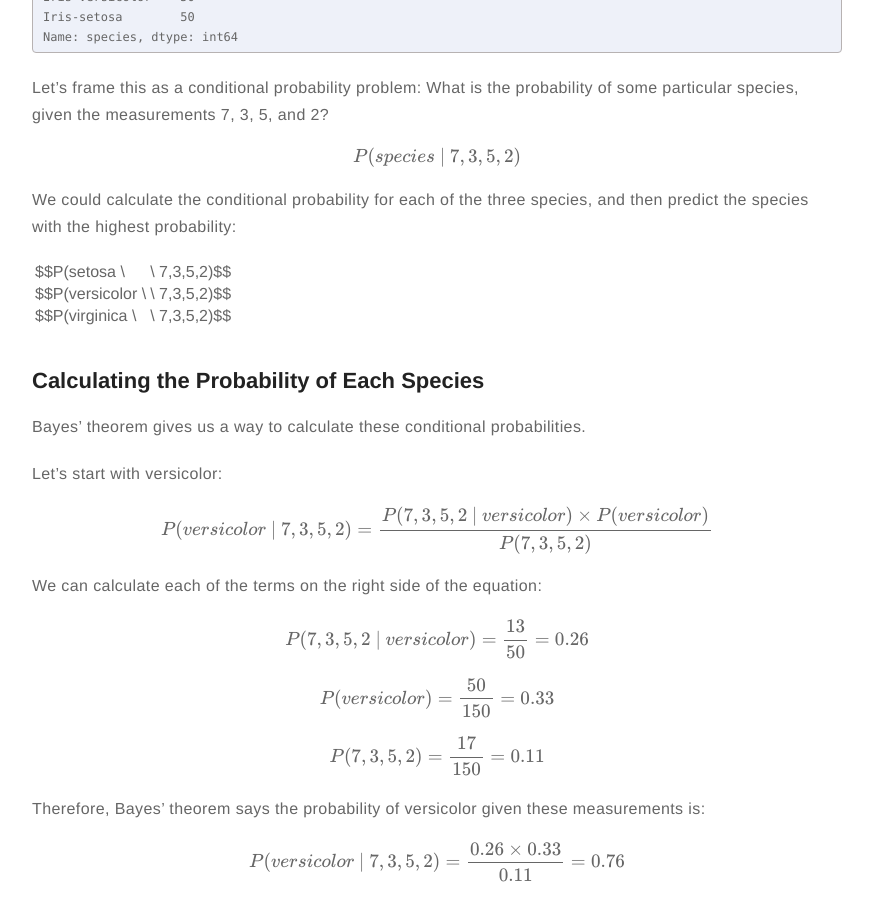
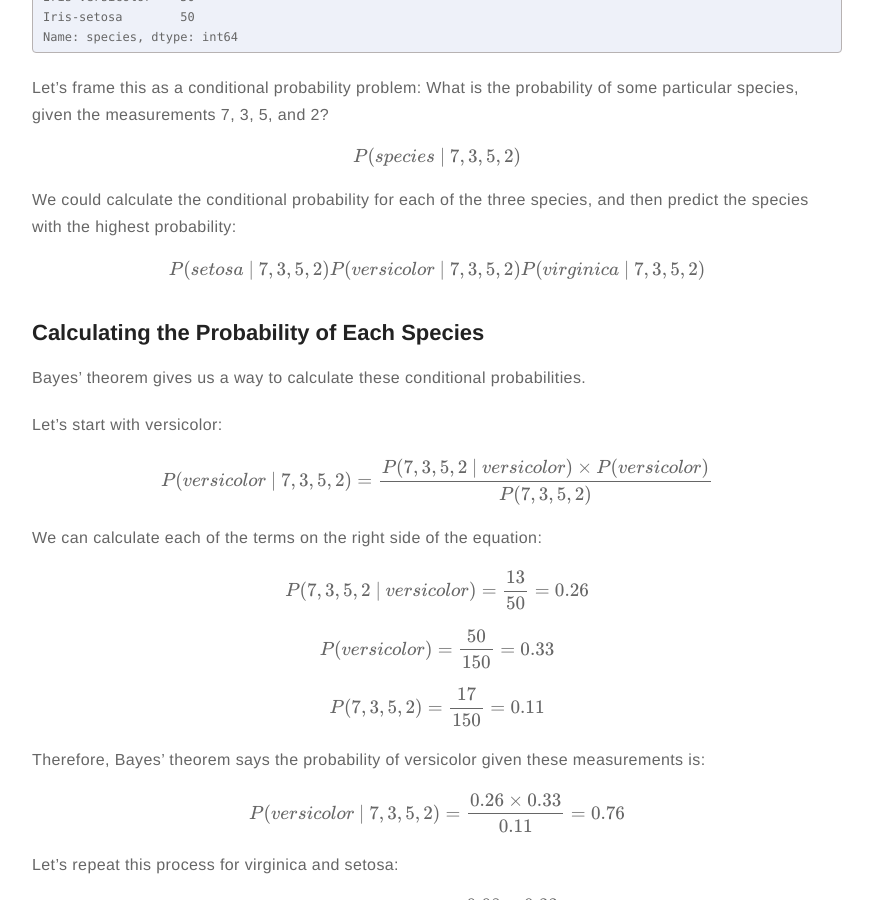
Before and after one commit to meccaLeccaHi/meccaLeccaHi.github.io, a Jekyll site: the page built from _posts/2018-11-14-bayesian-classification.md, in a window 1280 px wide and 900 px high, scrolled down 2108 px. Shown: the whole window, without its empty margins (203-1076 px from the left). Built offline with Jekyll 4.4.1, drawn with Linux system fonts in a browser that asks for light colours; formulas are drawn with MathJax 3; comment, search, counter and statistics services are not loaded.

Commit message:
fixing mathjax

```diff
--- a/_posts/2018-11-14-bayesian-classification.md
+++ b/_posts/2018-11-14-bayesian-classification.md
@@ -413,9 +413,11 @@ $$P(species \ | \ 7,3,5,2)$$
 
 We could calculate the conditional probability for each of the three species, and then predict the species with the highest probability:
 
-$$P(setosa \ | \ 7,3,5,2)$$
-$$P(versicolor \ | \ 7,3,5,2)$$
-$$P(virginica \ | \ 7,3,5,2)$$
+$$
+	P(setosa \ | \ 7,3,5,2)
+	P(versicolor \ | \ 7,3,5,2)
+	P(virginica \ | \ 7,3,5,2)
+$$
 
 ## Calculating the Probability of Each Species
 
```
